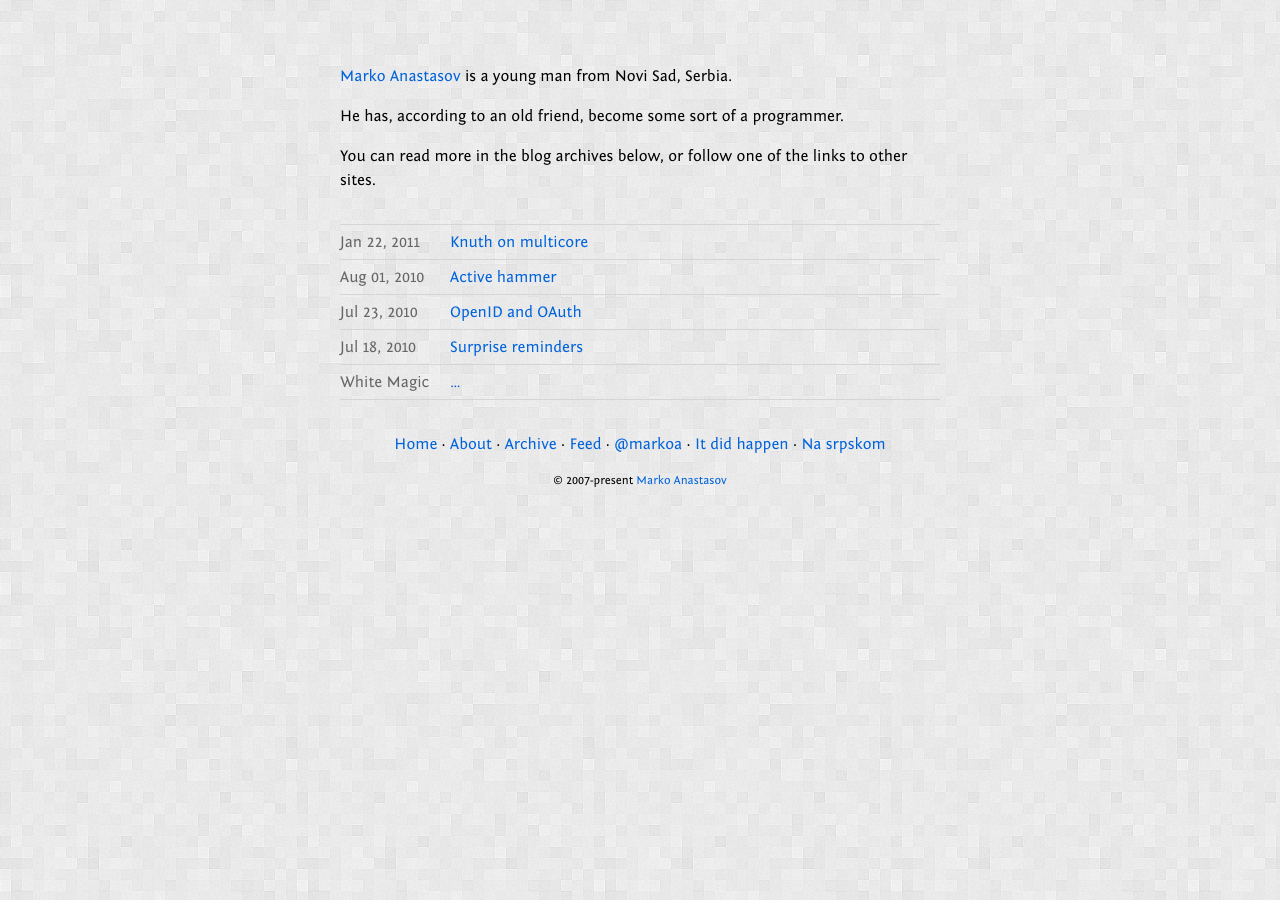
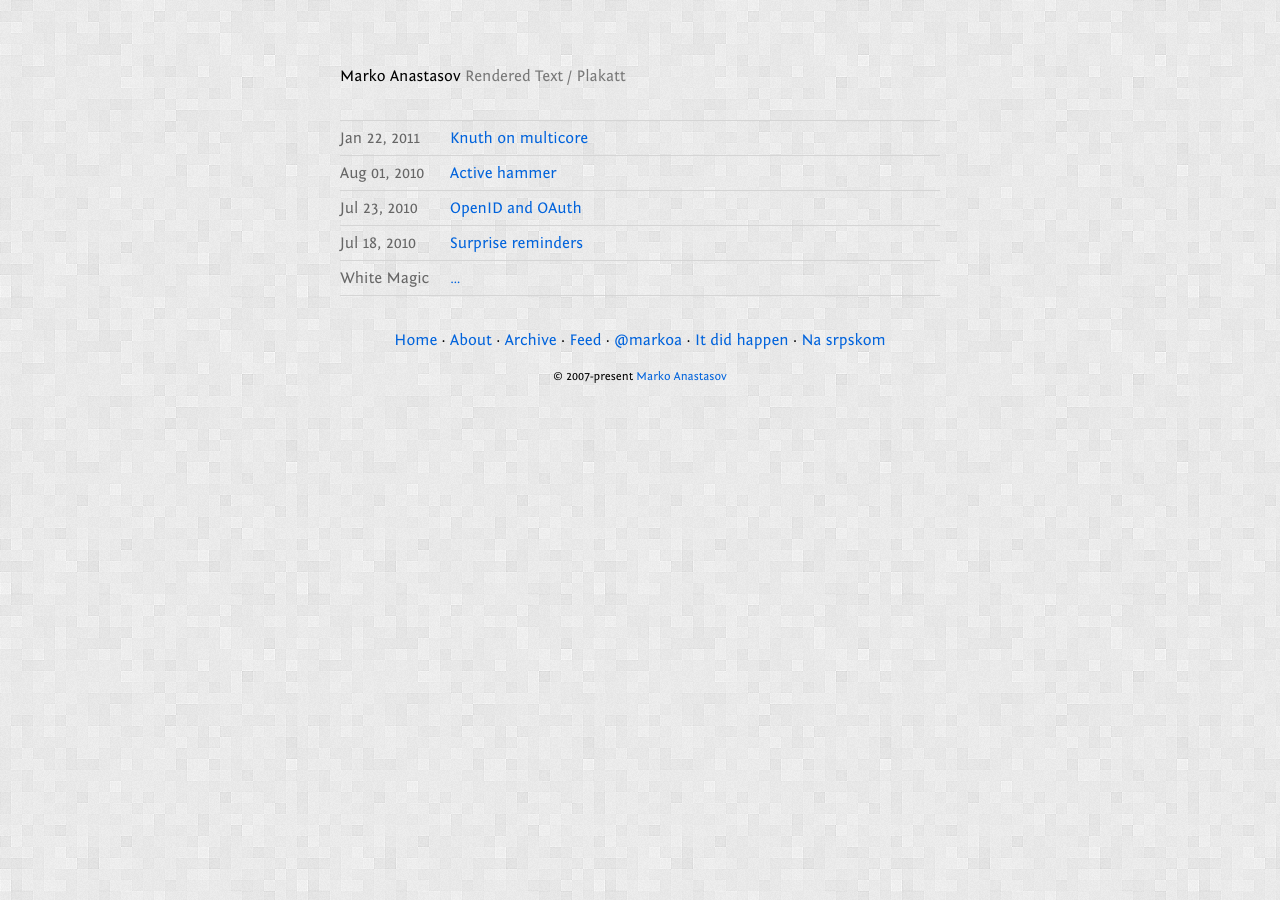
Before and after one commit to markoa/markoa.github.com, a Jekyll site: the page built from index.html, in a window 1280 px wide. Built offline with Jekyll 4.4.1, drawn with Linux system fonts in a browser that asks for light colours.

Commit message:
Less text on index.

```diff
--- a/_layouts/default.html
+++ b/_layouts/default.html
@@ -20,7 +20,7 @@
     <header>
       {% if page.title == 'Web Home' %}
         <h1 id="title">
-          <a href="/about" title="About">Marko Anastasov</a> is a young man from Novi Sad, Serbia.
+          Marko Anastasov <span class="light">Rendered Text / Plakatt</span>
         </h1>
       {% else %}
         <h1 id="title" class="inner light">
--- a/index.html
+++ b/index.html
@@ -3,11 +3,6 @@ layout: default
 title: Web Home
 description: <meta content="The homepage of Marko Anastasov. Contains a blog and links to profiles on other websites." name="description" />
 ---
-
-<section>
-  <p>He has, according to an old friend, become some sort of a programmer.</p>
-  <p>You can read more in the blog archives below, or follow one of the links to other sites.</p>
-</section>
 
 <div class="post archive">
   <ul>
```
